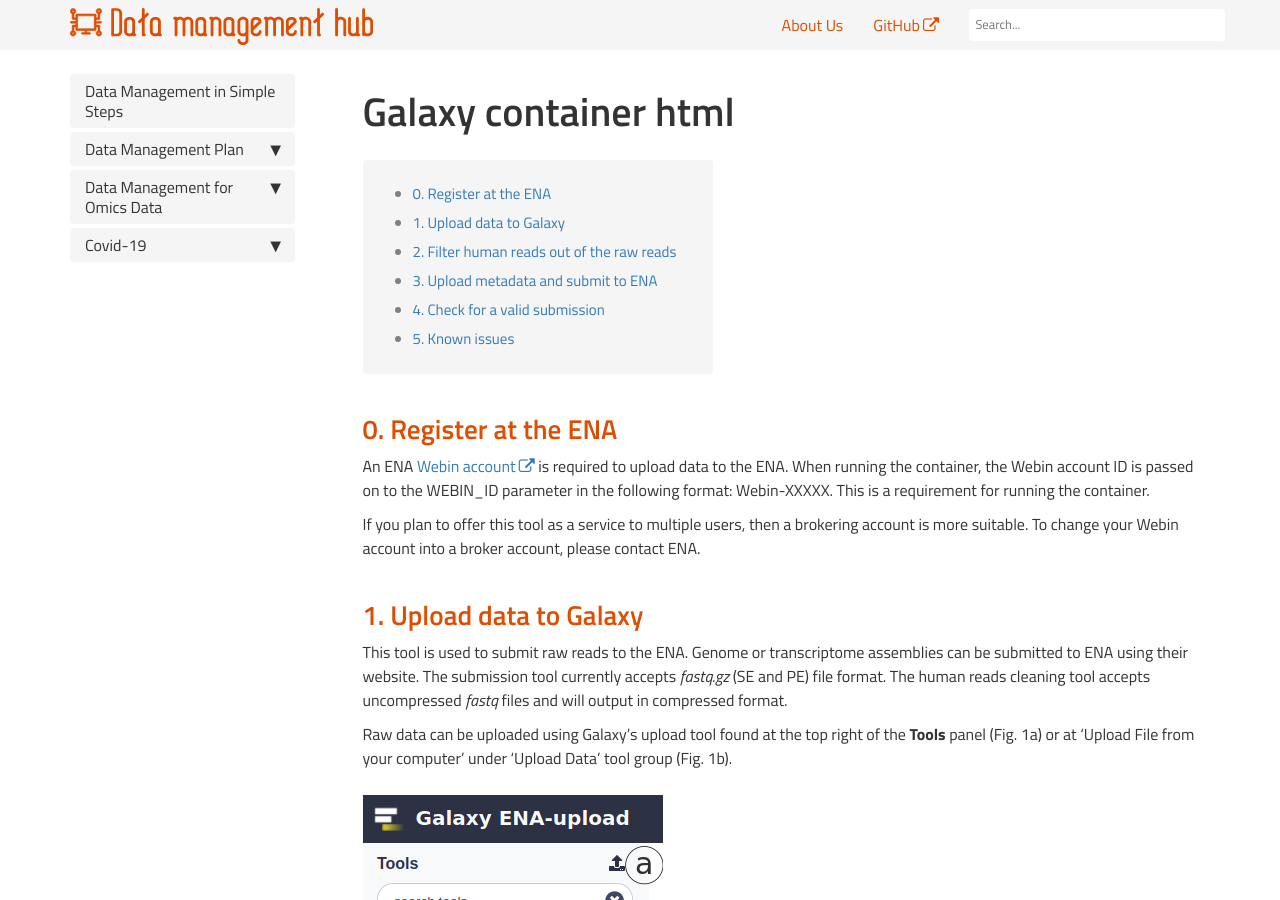
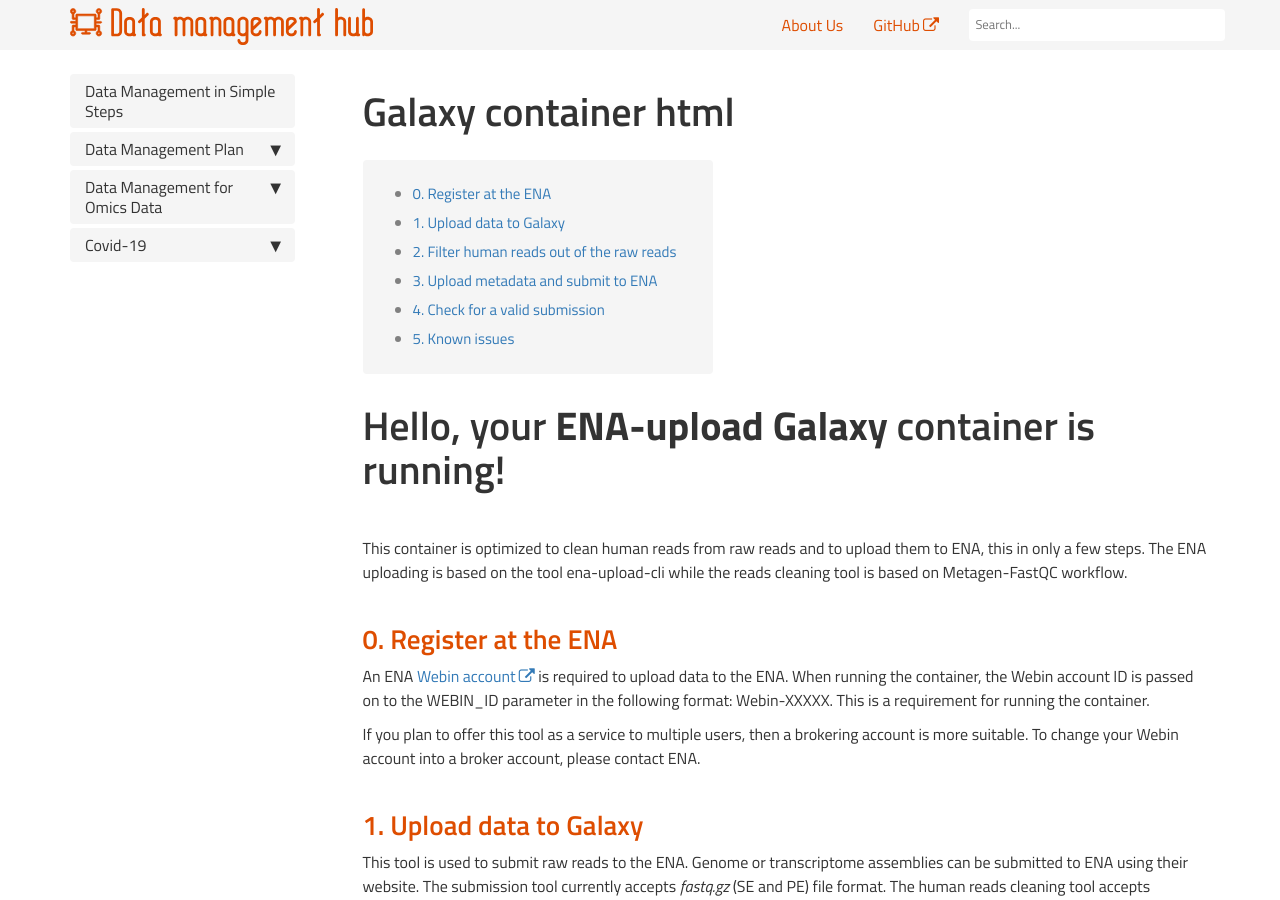
Before and after one commit to ELIXIR-Belgium/rdm-guide, a Jekyll site: the page built from pages/covid-19/galaxy_container.md, in a window 1280 px wide and 900 px high. Built offline with Jekyll 4.4.1, drawn with Linux system fonts in a browser that asks for light colours.

Commit message:
top part container

```diff
--- a/pages/covid-19/galaxy_container.md
+++ b/pages/covid-19/galaxy_container.md
@@ -3,6 +3,15 @@ title: Galaxy container html
 permalink: covid-19/galaxy_container.html
 ---
 
+
+
+<h1>Hello, your <strong>ENA-upload Galaxy</strong> container is running!</h1><br>
+<p> This container is optimized to clean human reads from raw reads and to upload them to
+    ENA,
+    this in only a few steps. The ENA uploading is based on the tool ena-upload-cli while
+    the
+    reads cleaning tool is based on Metagen-FastQC workflow.
+</p>
 
 ## 0. Register at the ENA
 
```
